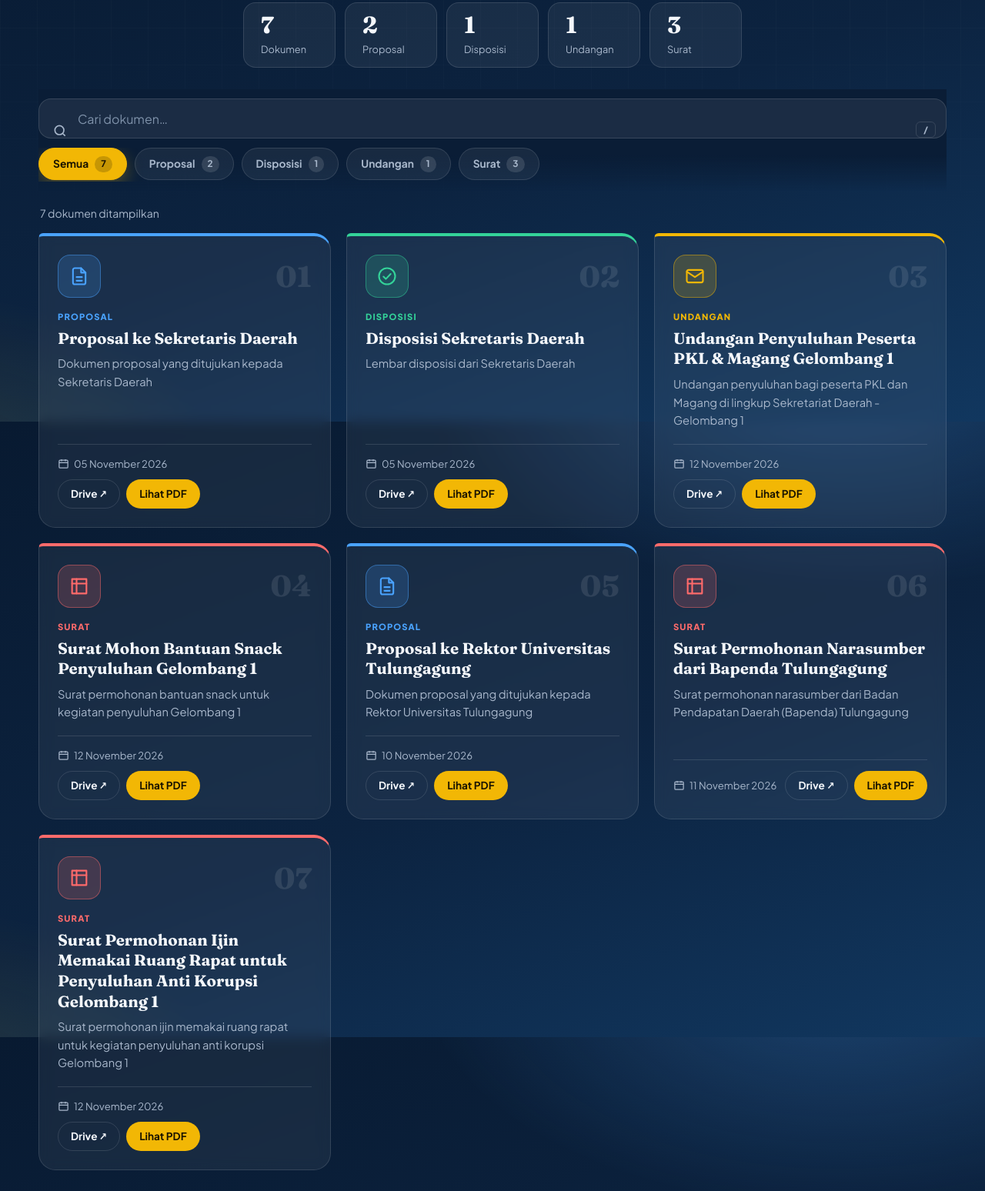
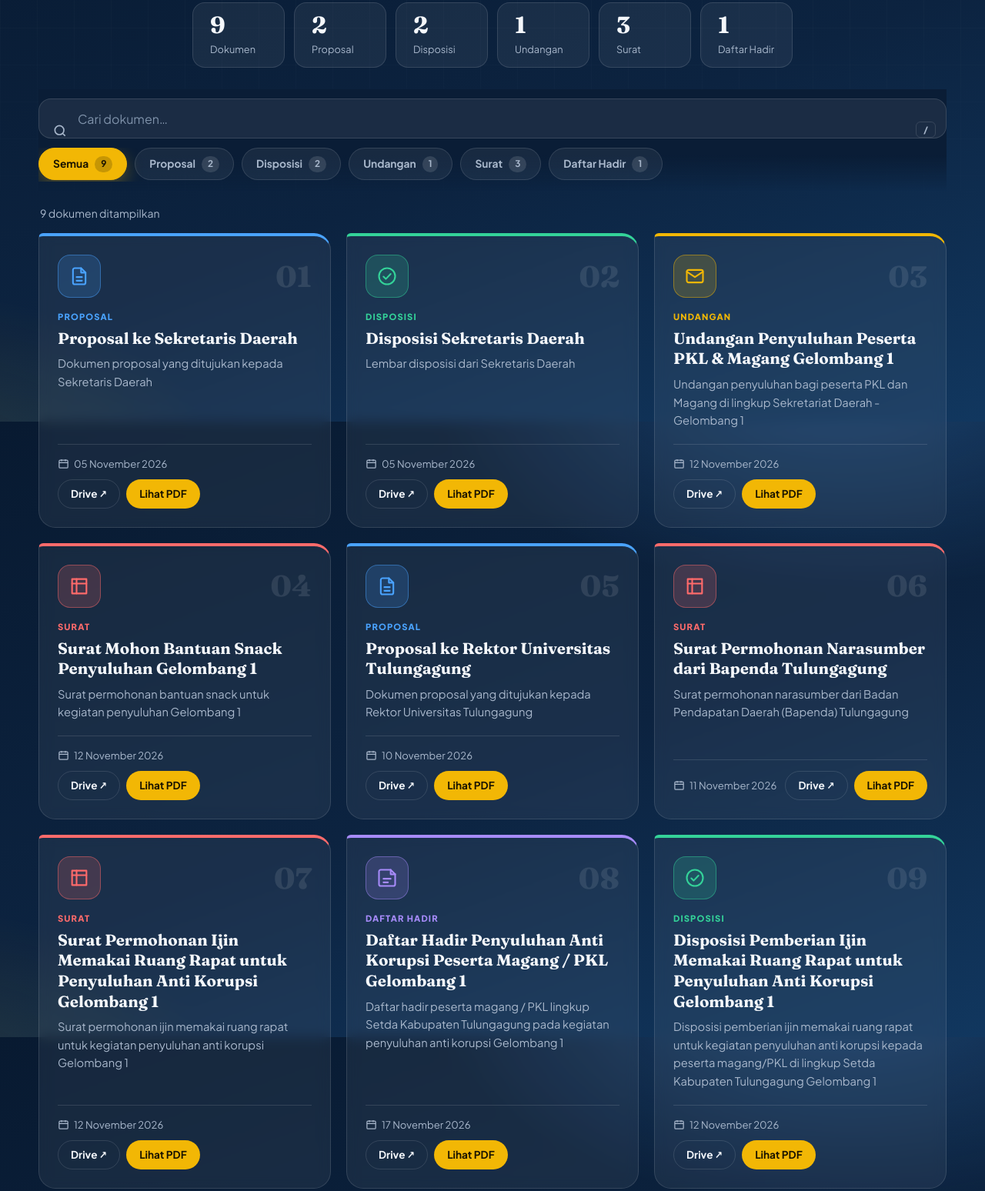
Before and after one commit to nanangagussubekti/penyuluhantikorupsi, a plain HTML site: page dokumen-penyuluhan.html in a window 1280 px wide. Shown: the part 252-1800 px from the top of the page at 77% size. Drawn offline with Linux system fonts and the light colour scheme.

Commit message:
Update dokumen-penyuluhan.html

```diff
--- a/dokumen-penyuluhan.html
+++ b/dokumen-penyuluhan.html
@@ -125,7 +125,9 @@ const D=[
 {"id": "1YQPlQGHuW8oFtDaOBsF6pPFmqK5YakYF", "judul": "Surat Mohon Bantuan Snack Penyuluhan Gelombang 1", "deskripsi": "Surat permohonan bantuan snack untuk kegiatan penyuluhan Gelombang 1", "tanggal": "12 November 2026", "tipe": "surat"},
 {"id": "1jsLgCsB7fX3jBaA51m-g3zPTcaSAcscj", "judul": "Proposal ke Rektor Universitas Tulungagung", "deskripsi": "Dokumen proposal yang ditujukan kepada Rektor Universitas Tulungagung", "tanggal": "10 November 2026", "tipe": "proposal"},
 {"id": "1kN4uwf-lE3oc3l7ACDrTfgliNvYlX-0t", "judul": "Surat Permohonan Narasumber dari Bapenda Tulungagung", "deskripsi": "Surat permohonan narasumber dari Badan Pendapatan Daerah (Bapenda) Tulungagung", "tanggal": "11 November 2026", "tipe": "surat"},
-{"id": "1au3RODfdQw5eOMBjr_Ud-NExwE0b-EOa", "judul": "Surat Permohonan Ijin Memakai Ruang Rapat untuk Penyuluhan Anti Korupsi Gelombang 1", "deskripsi": "Surat permohonan ijin memakai ruang rapat untuk kegiatan penyuluhan anti korupsi Gelombang 1", "tanggal": "12 November 2026", "tipe": "surat"}
+{"id": "1au3RODfdQw5eOMBjr_Ud-NExwE0b-EOa", "judul": "Surat Permohonan Ijin Memakai Ruang Rapat untuk Penyuluhan Anti Korupsi Gelombang 1", "deskripsi": "Surat permohonan ijin memakai ruang rapat untuk kegiatan penyuluhan anti korupsi Gelombang 1", "tanggal": "12 November 2026", "tipe": "surat"},
+{"id": "1UUXWSpWMJuM-Fxp4WawR1Z8ccXOS7uOa", "judul": "Daftar Hadir Penyuluhan Anti Korupsi Peserta Magang / PKL Gelombang 1", "deskripsi": "Daftar hadir peserta magang / PKL lingkup Setda Kabupaten Tulungagung pada kegiatan penyuluhan anti korupsi Gelombang 1", "tanggal": "17 November 2026", "tipe": "daftar_hadir"},
+{"id": "1VNZbr8uqFYY_C7tQdcwE9IdmvuIWcXYz", "judul": "Disposisi Pemberian Ijin Memakai Ruang Rapat untuk Penyuluhan Anti Korupsi Gelombang 1", "deskripsi": "Disposisi pemberian ijin memakai ruang rapat untuk kegiatan penyuluhan anti korupsi kepada peserta magang/PKL di lingkup Setda Kabupaten Tulungagung Gelombang 1", "tanggal": "12 November 2026", "tipe": "disposisi"}
 ];
 const $=id=>document.getElementById(id);
 const esc=s=>String(s).replace(/[&<>"]/g,c=>({'&':'&amp;','<':'&lt;','>':'&gt;','"':'&quot;'}[c]));
@@ -133,8 +135,10 @@ const IC={
  proposal:'<svg viewBox="0 0 24 24"><path d="M14 3H7a2 2 0 0 0-2 2v14a2 2 0 0 0 2 2h10a2 2 0 0 0 2-2V8z"/><path d="M14 3v5h5M9 13h6M9 17h6"/></svg>',
  disposisi:'<svg viewBox="0 0 24 24"><circle cx="12" cy="12" r="9"/><path d="m8 12.5 2.6 2.6L16 9.5"/></svg>',
  undangan:'<svg viewBox="0 0 24 24"><rect x="3" y="5" width="18" height="14" rx="2"/><path d="m3 7 9 6 9-6"/></svg>',
- surat:'<svg viewBox="0 0 24 24"><path d="M4 4h16v16H4z"/><path d="M4 9h16M9 4v16"/></svg>'};
-const T={proposal:{l:'Proposal',c:''},disposisi:{l:'Disposisi',c:'t-e'},undangan:{l:'Undangan',c:'t-n'},surat:{l:'Surat',c:'t-s'}};
+ surat:'<svg viewBox="0 0 24 24"><path d="M4 4h16v16H4z"/><path d="M4 9h16M9 4v16"/></svg>',
+ daftar_hadir:'<svg viewBox="0 0 24 24"><path d="M16 3H5a2 2 0 0 0-2 2v14a2 2 0 0 0 2 2h14a2 2 0 0 0 2-2V8z"/><path d="M16 3v5h5"/><path d="M8 13h8M8 17h5"/></svg>'
+};
+const T={proposal:{l:'Proposal',c:''},disposisi:{l:'Disposisi',c:'t-e'},undangan:{l:'Undangan',c:'t-n'},surat:{l:'Surat',c:'t-s'},daftar_hadir:{l:'Daftar Hadir',c:'t-r'}};
 const CAL='<svg viewBox="0 0 24 24"><rect x="3" y="5" width="18" height="16" rx="2"/><path d="M8 3v4M16 3v4M3 10h18"/></svg>';
 D.forEach((d,n)=>d.n=n);
 let st={q:'',f:'all'},vis=[],cur=-1,opener=null;
```
